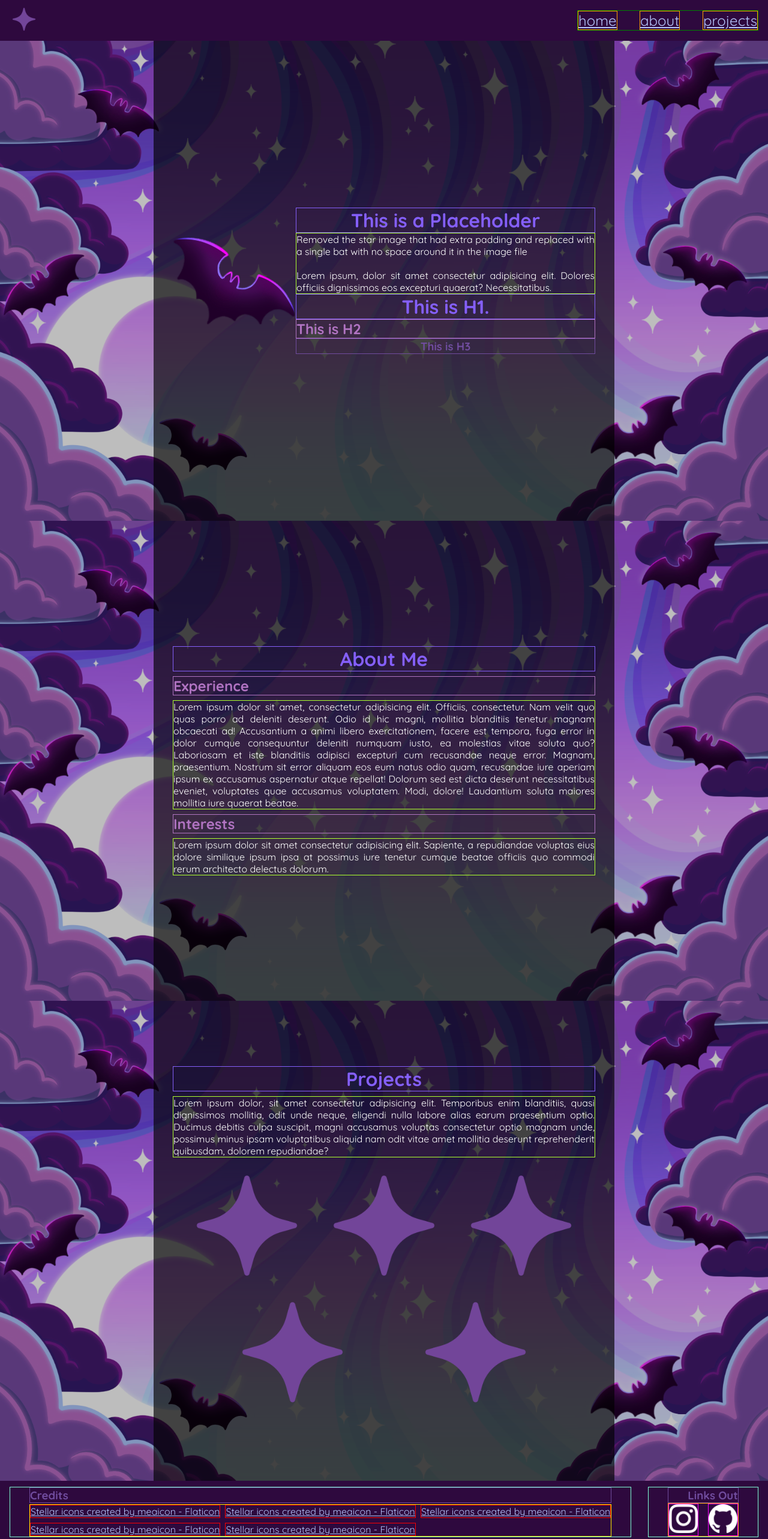
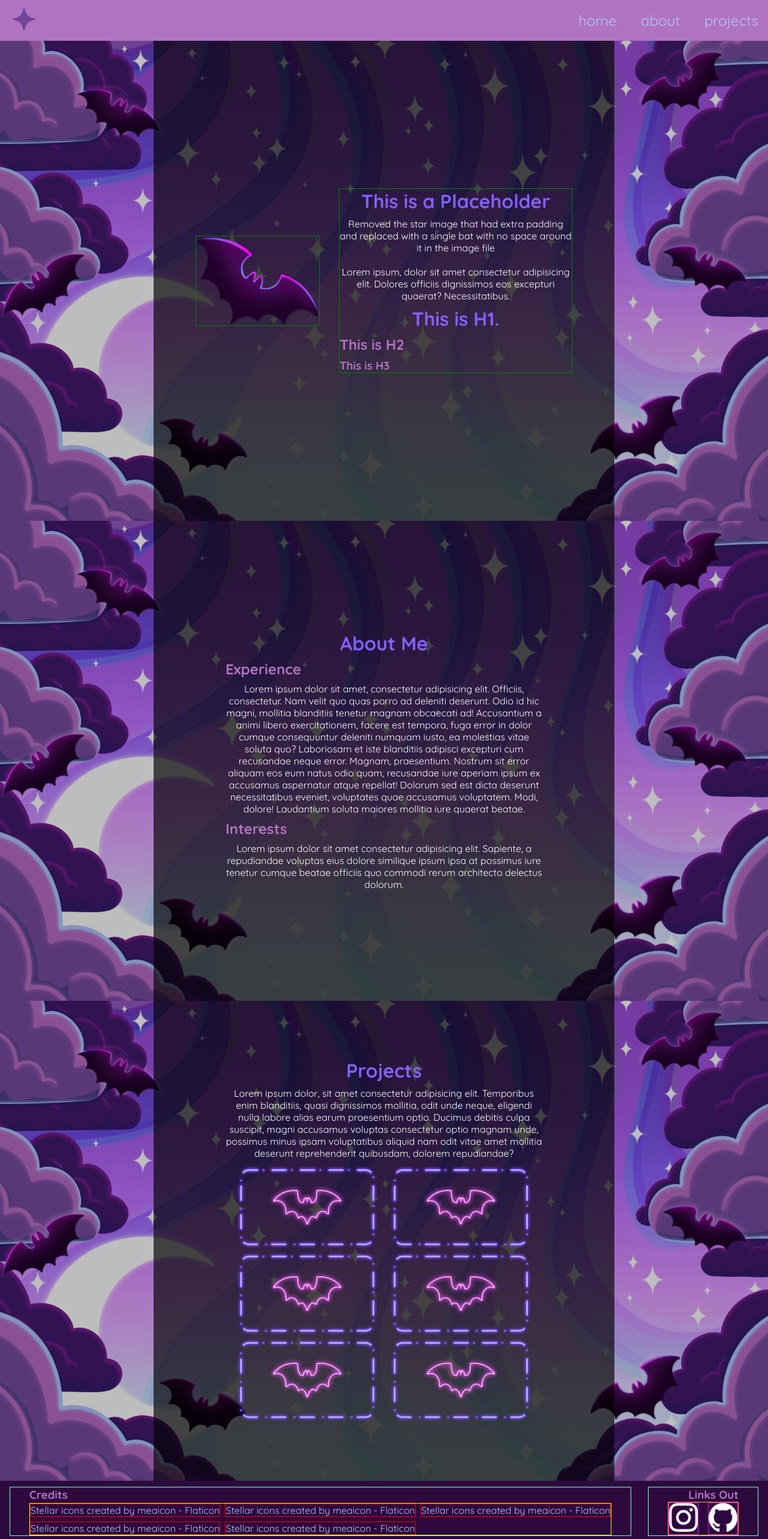
Before and after one commit to enwkurs/Oppgave1-Portfolio-DDateAug28, a website: page index.html in a window 1280 px wide. Shown: the top 2565 px of the page at 60% size. Drawn offline with Linux system fonts and the light colour scheme.

Commit message:
css, image updates

```diff
--- a/index.html
+++ b/index.html
@@ -33,7 +33,7 @@
 
       <section id="home" class="hero"> <!-- HERO / MAIN  -->
 
-        <img src="/assets/baticon.webp" alt="placeholder" />
+        <img src="/assets/baticon.webp" id="heroimg" alt="placeholder" />
 
         <div id="herotext">
           <h1>This is a Placeholder</h1>
@@ -50,8 +50,10 @@
       </section>
 
 
-      <section id="about">  <!-- About Me, Detailed Info / Experience / Interests -->
+      <!-- About Me, Detailed Info / Experience / Interests -->
+      <section id="about">
 
+        <div class="contentwrapper">
           <h1>About Me</h1>
 
           <h2>Experience</h2>
@@ -61,23 +63,29 @@
           <h2>Interests</h2>
 
           <p>Lorem ipsum dolor sit amet consectetur adipisicing elit. Sapiente, a repudiandae voluptas eius dolore similique ipsum ipsa at possimus iure tenetur cumque beatae officiis quo commodi rerum architecto delectus dolorum.</p>
+        </div>
       </section>
 
 
-      <section id="projects"> <!-- Project Gallery, placeholder to be filled -->
+      <!-- Project Gallery, placeholder to be filled -->
+      <section id="projects">
 
+        <div class="contentwrapper">
           <h1>Projects</h1>
 
            <p>Lorem ipsum dolor, sit amet consectetur adipisicing elit. Temporibus enim blanditiis, quasi dignissimos mollitia, odit unde neque, eligendi nulla labore alias earum praesentium optio. Ducimus debitis culpa suscipit, magni accusamus voluptas consectetur optio magnam unde, possimus minus ipsam voluptatibus aliquid nam odit vitae amet mollitia deserunt reprehenderit quibusdam, dolorem repudiandae?</p>
 
-        <div id="gallery"> <!-- Thumbnail Gallery -->
-          <img src="/assets/BigSparkle.png" alt="sparkle">
-          <img src="/assets/BigSparkle.png" alt="sparkle">
-          <img src="/assets/BigSparkle.png" alt="sparkle">
-          <img src="/assets/BigSparkle.png" alt="sparkle">
-          <img src="/assets/BigSparkle.png" alt="sparkle">
+
+        <!-- Thumbnail Gallery -->
+        <div id="gallery">
+          <img src="/assets/placeholder-glow-bat copy.webp" alt="placeholder">
+          <img src="/assets/placeholder-glow-bat copy.webp" alt="placeholder">
+          <img src="/assets/placeholder-glow-bat copy.webp" alt="placeholder">
+          <img src="/assets/placeholder-glow-bat copy.webp" alt="placeholder">
+          <img src="/assets/placeholder-glow-bat copy.webp" alt="placeholder">
+          <img src="/assets/placeholder-glow-bat copy.webp" alt="placeholder">
         </div>
-
+      </div>
       </section>
 
     </main>
--- a/styles.css
+++ b/styles.css
@@ -19,6 +19,7 @@ html, body {
 
 a:link {
     color: #b3c4f8;
+    text-decoration: none;
 }
 
 a:visited {
@@ -26,11 +27,11 @@ a:visited {
 }
 
 a:hover {
-    color: #b3c4f8;
+    color: #fff;
 }
 
 a:active {
-    color: #b3c4f8;
+    color: #3C1C69;
 }
 
 /* Main Body Content */
@@ -54,11 +55,6 @@ section {
 
 /* Heading Text 1 - Big */
 h1 {
-        /* border for testing */
-        /*  */border-style: solid;
-        /*  */border-width: 1px;
-        /*  */border-color:#845ff9;
-        /*  */
     color: #845ff9;
     margin: 0;
     padding: 0;
@@ -68,11 +64,6 @@ h1 {
 
 /* Heading Text 2 - Med */
 h2 {
-        /* border for testing */
-        /*  */border-style: solid;
-        /*  */border-width: 1px;
-        /*  */border-color: #b073c1;
-        /*  */
     color: #b073c1;
     margin: 0;
     padding: 0;
@@ -82,25 +73,15 @@ h2 {
 
 /* Heading Text 3 - Small */
 h3 {
-        /* border for testing */
-        /*  */border-style: solid;
-        /*  */border-width: 1px;
-        /*  */border-color: #704c9e;
-        /*  */
-    color: #704c9e;
+    color: #B073C1;
     margin: 0;
     padding: 0;
 }
 
 /* Paragraph Text */
 p {
-        /* border for testing */
-        /*  */border-style: solid;
-        /*  */border-width: 1px;
-        /*  */border-color: greenyellow;
-        /*  */
     margin: 0;
-    text-align: justify;
+    text-align: center;
 }
 /* ********** END OF CONTROLS FOR ENTIRE PAGE ********** */
 
@@ -108,7 +89,7 @@ p {
 
 /* ********** HEADER - LOGO / NAVIGATION LINKS ********** */
 header {
-    background-color: #2e093e;
+    background-color: #B073C1;
     position: sticky;
     top: 0;
     height: 6vh;
@@ -126,11 +107,6 @@ header {
 
 /* Nav Bar - Flex Element Within Header Flex Element */
 #navbar {
-        /* border for testing */
-        /*  */border-style: solid;
-        /*  */border-width: 1px;
-        /*  */border-color:green;
-        /*  */
     padding: 0;
     width: 300px;
     font-size: 1.5em;
@@ -142,17 +118,9 @@ header {
 /* Nav Buttons - List Element Within Navbar Element */
 /* Eventually make this into a full cover button */
 .navbutton {
-        /* border for testing */
-        /*  */border-style: solid;
-        /*  */border-width: 1px;
-        /*  */border-color:orange;
-        /*  */
     list-style-type: none;
 }
 
-.navbutton a:hover {
-    background-color: pink;
-}
 /* ********** END HEADER FLEX ELEMENT ********** */
 
 /*  */
@@ -163,32 +131,47 @@ header {
 #home {
     width: 55vw;
     min-height: 100vh;
+    display: flex;
+    justify-content: center;
+    align-items: center;
+    gap: 2em;
 }
 
-.hero {
-    display: flex;
-    justify-content: space-between;
-    align-items: center;
-    text-align: center;
+#home img {
+            /* border for testing */
+        /*  */border-style: solid;
+        /*  */border-width: 1px;
+        /*  */border-color:green;
+        /*  */
+    min-height: 150%;
 }
 
-.hero img {
-    width: 16em;
-}
-
-.herotext {
+#herotext {
+            /* border for testing */
+        /*  */border-style: solid;
+        /*  */border-width: 1px;
+        /*  */border-color:green;
+        /*  */
+    max-width: 55%;
     display: flex;
     flex-direction: column;
+    gap: .5em
 }
-
 
 /* About */
 #about {
     width: 55vw;
     min-height: 100vh;
     display: flex;
+    justify-content: center;
+    align-items: center;
+
+}
+
+.contentwrapper {
+    max-width: 75%;
+    display: flex;
     flex-direction: column;
-    justify-content: center;
     gap: .5em;
 }
 
@@ -197,21 +180,21 @@ header {
     width: 55vw;
     min-height: 100vh;
     display: flex;
-    flex-direction: column;
     justify-content: center;
-    gap: .5em;
-    scroll-margin-top: .5em;
+    align-items: center;
+
 }
 
 /* PROJECT GALLERY DIV */
 #gallery {
     display: flex;
-    justify-content: space-evenly;
     flex-wrap: wrap;
+    justify-content: center;
+    width: 100%;
 }
 
 #gallery img {
-    width: 30%;
+    width: 16em;
 }
 /* END PROJECT GALLERY */
 
```
Also changed, not shown: assets/placeholder-glow-bat copy.webp (added), assets/reference/Dreamdusk.png (added), assets/reference/Palette.png (added). Lines whose indentation alone changed are shown as unchanged.
